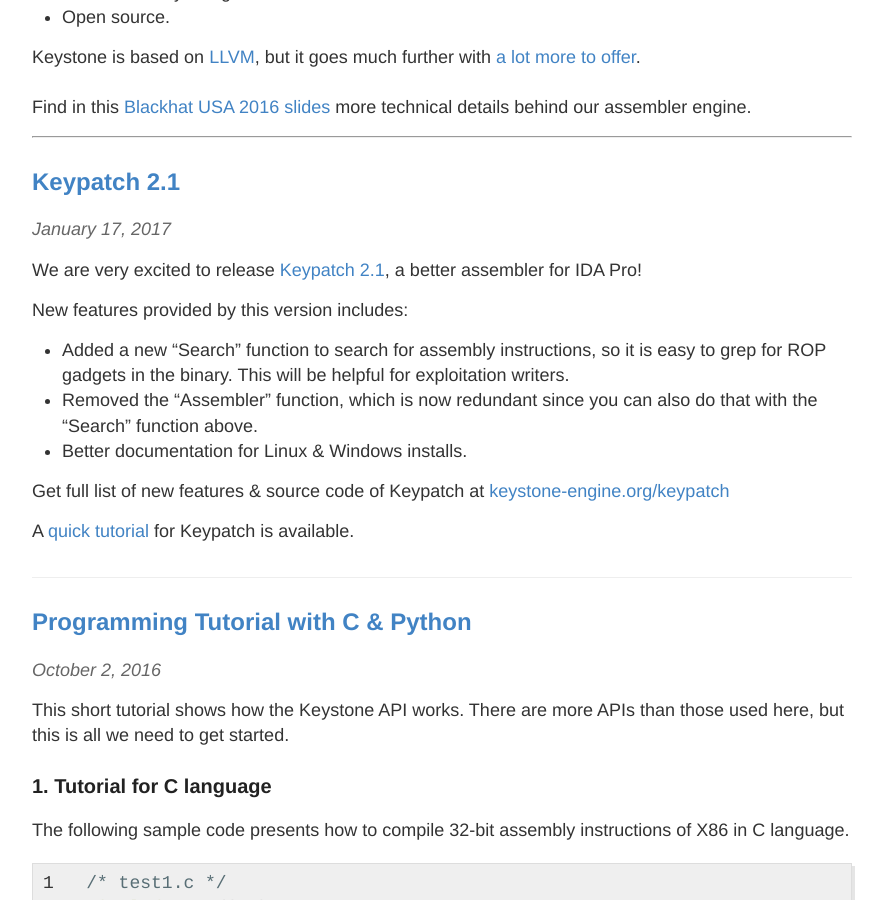
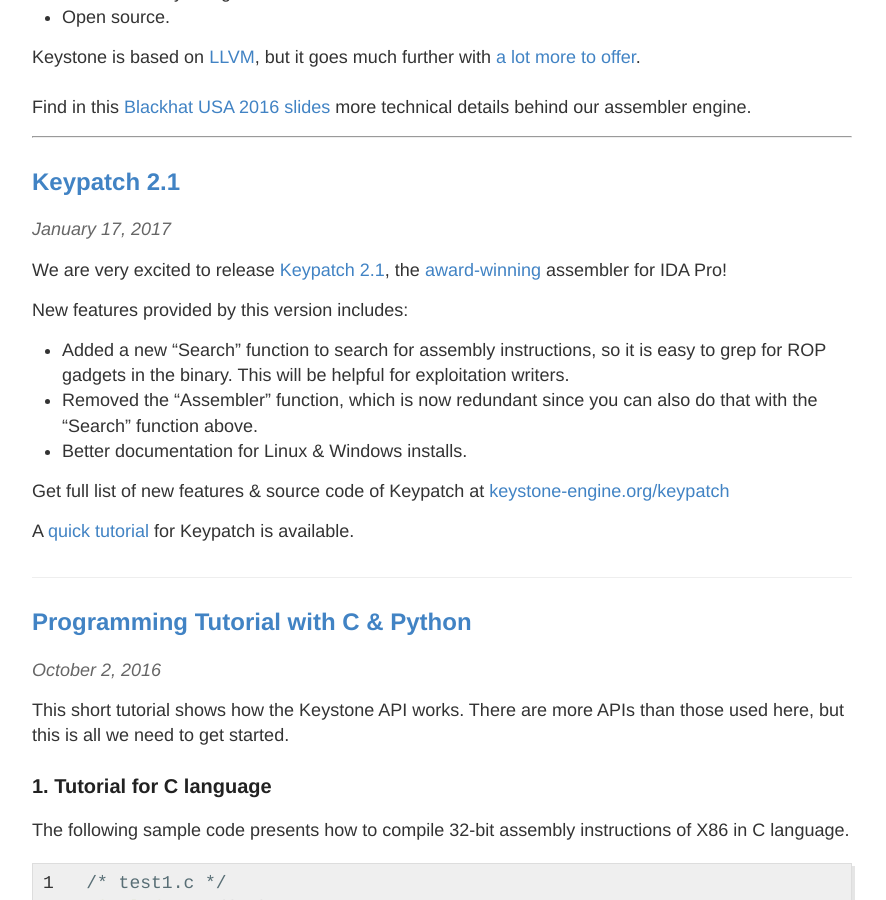
Before and after one commit to keystone-engine/keystone-engine.github.io, a Jekyll site: the page built from index.html, in a window 1280 px wide and 900 px high, scrolled down 469 px. Shown: the whole window, without its empty margins (198-1084 px from the left). Built offline with Jekyll 4.4.1, drawn with Linux system fonts in a browser that asks for light colours.

Commit message:
revise keypatch 2.1 post

```diff
--- a/_posts/2017-01-17-keypatch21.md
+++ b/_posts/2017-01-17-keypatch21.md
@@ -4,7 +4,7 @@
 tag: news
 ---
 
-We are very excited to release [Keypatch 2.1](http://keystone-engine.org/keypatch), a better assembler for IDA Pro!
+We are very excited to release [Keypatch 2.1](http://keystone-engine.org/keypatch), the [award-winning](https://www.hex-rays.com/contests/2016/index.shtml) assembler for IDA Pro!
 
 New features provided by this version includes:
 
```
